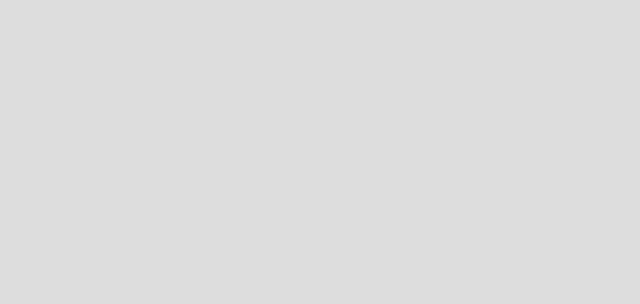
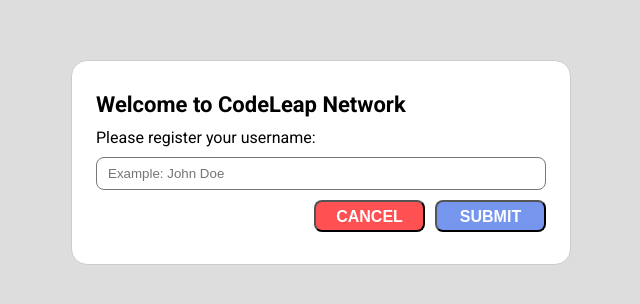
Before and after one commit to andykallian/codeleap-engineering-test, a React (Vite) app: page /codeleap-engineering-test/create-user in a window 1280 px wide. Before the commit this address had no page. Shown: the part 238-542 px from the top of the page, without its empty margins (319-959 px from the left). Built offline with nearby package versions, Linux system fonts and the light colour scheme.

Commit message:
creating register component

```diff
--- a/src/App.jsx
+++ b/src/App.jsx
@@ -2,6 +2,8 @@
 import { BrowserRouter, Route, Routes } from 'react-router-dom';
 import HomePage from './pages/HomePage';
 import MainScreen from './pages/MainScreen';
+import CreateUser from './pages/CreateUser';
+
 import { UserProvider } from './context/UserContext';
 
 function App() {
@@ -11,6 +13,7 @@
         <Routes>
           <Route path="/codeleap-engineering-test" element={<HomePage />} />
           <Route path="/codeleap-engineering-test/main" element={<MainScreen />} />
+          <Route path="/codeleap-engineering-test/create-user" element={<CreateUser />} />
         </Routes>
       </UserProvider>
     </BrowserRouter>
--- a/src/components/Styles.jsx
+++ b/src/components/Styles.jsx
@@ -8,8 +8,8 @@
 
   display: flex;
   flex-direction: column;
+  justify-content: center;
   gap: 10px;
-  justify-self: center;
 
   padding: 24px;
 
@@ -59,12 +59,20 @@
   left: 1075px;
   top: 588px;
 
-  background: #7695EC;
+
+
+  ${({ background }) => background && css`
+    background: ${background};
+  `}
+
   border-radius: 8px;
 
   align-self: flex-end;
 
-  color: #FFF;
+  ${({ color }) => color && css`
+    color: ${color};
+  `}
+
   font-style: normal;
   font-weight: 700;
   font-size: 16px;
--- /dev/null
+++ b/src/pages/CreateUser.jsx
@@ -0,0 +1,43 @@
+import React, { useContext, useState } from 'react';
+import { LoginContainer, TitleContainer, LabelContainer, InputContainer, ButtonContainer, FlexWrapper } from '../components/Styles';
+import { useNavigate } from 'react-router-dom';
+import { UserContext } from '../context/UserContext';
+
+const CreateUser = () => {
+  const navigate = useNavigate();
+  const { addUser } = useContext(UserContext);
+  const [newUser, setNewUser] = useState('');
+
+  const handleChange = (e) => {
+    setNewUser(e.target.value);
+  };
+
+  const handleRegister = () => {
+    if (newUser !== '') {
+      addUser(newUser);
+      navigate('/codeleap-engineering-test');
+    }
+  };
+
+  const handleCancel = () => {
+    navigate('/codeleap-engineering-test');
+  };
+
+  return (
+    <LoginContainer>
+      <TitleContainer>Welcome to CodeLeap Network</TitleContainer>
+      <LabelContainer>Please register your username:</LabelContainer>
+      <InputContainer type="text" placeholder="Example: John Doe" onChange={handleChange} />
+      <FlexWrapper justifycontent={'flex-end'} gap={'10px'}>
+        <ButtonContainer color={`#FFFFFF`} background={'#FF5151'} onClick={handleCancel}>
+          CANCEL
+        </ButtonContainer>
+        <ButtonContainer color={'#FFFFFF'} background={'#7695EC'} onClick={handleRegister}>
+          SUBMIT
+        </ButtonContainer>
+      </FlexWrapper>
+    </LoginContainer>
+  );
+};
+
+export default CreateUser;
--- a/src/pages/HomePage.jsx
+++ b/src/pages/HomePage.jsx
@@ -8,6 +8,7 @@
   LabelContainer,
   InputContainer,
   ButtonContainer,
+  FlexWrapper
 
 } from '../components/Styles';
 
@@ -21,7 +22,7 @@
     setUsername(e.target.value);
   };
 
-  const handleButtonClick = () => {
+  const handleLogin = () => {
     if (username !== '') {
       console.log('Username entered:', username);
 
@@ -35,14 +36,19 @@
     }
   };
 
+  const handleRegister = () =>{
+    navigate('/codeleap-engineering-test/create-user');
+  }
+
   return (
     <LoginContainer>
       <TitleContainer>Welcome to CodeLeap Network</TitleContainer>
       <LabelContainer>Please enter your username:</LabelContainer>
       <InputContainer type="text" placeholder="John Doe" value={username} onChange={handleInputChange} />
-      <ButtonContainer disabled={username === ''} onClick={handleButtonClick}>
-        ENTER
-      </ButtonContainer>
+      <FlexWrapper justifycontent={'flex-end'} gap={'10px'}>
+        <ButtonContainer color={`#000000`} background={'#FFFFFF'}  onClick={handleRegister}>REGISTER</ButtonContainer>
+        <ButtonContainer disabled={username === ''} color={'#FFFFFF'} background={'#7695EC'} onClick={handleLogin}>ENTER</ButtonContainer>
+      </FlexWrapper>
     </LoginContainer>
   );
 };
```
